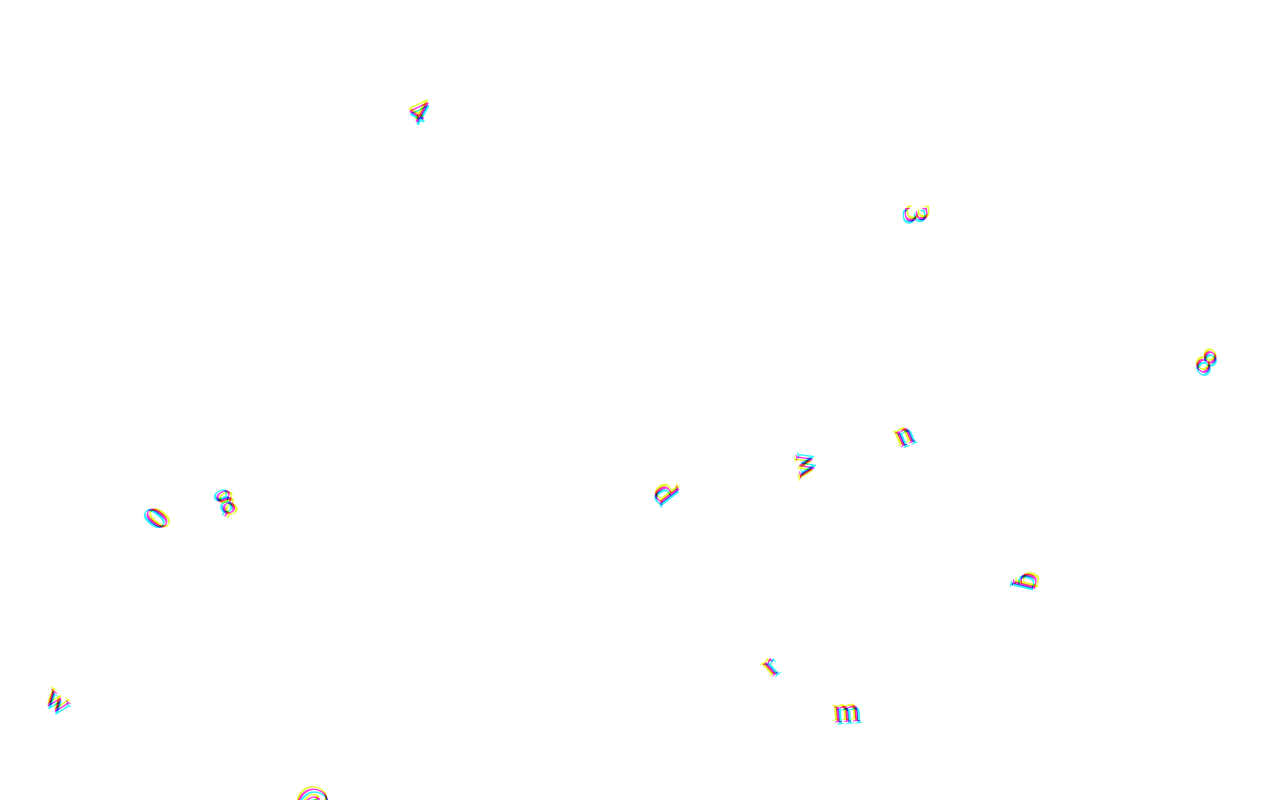
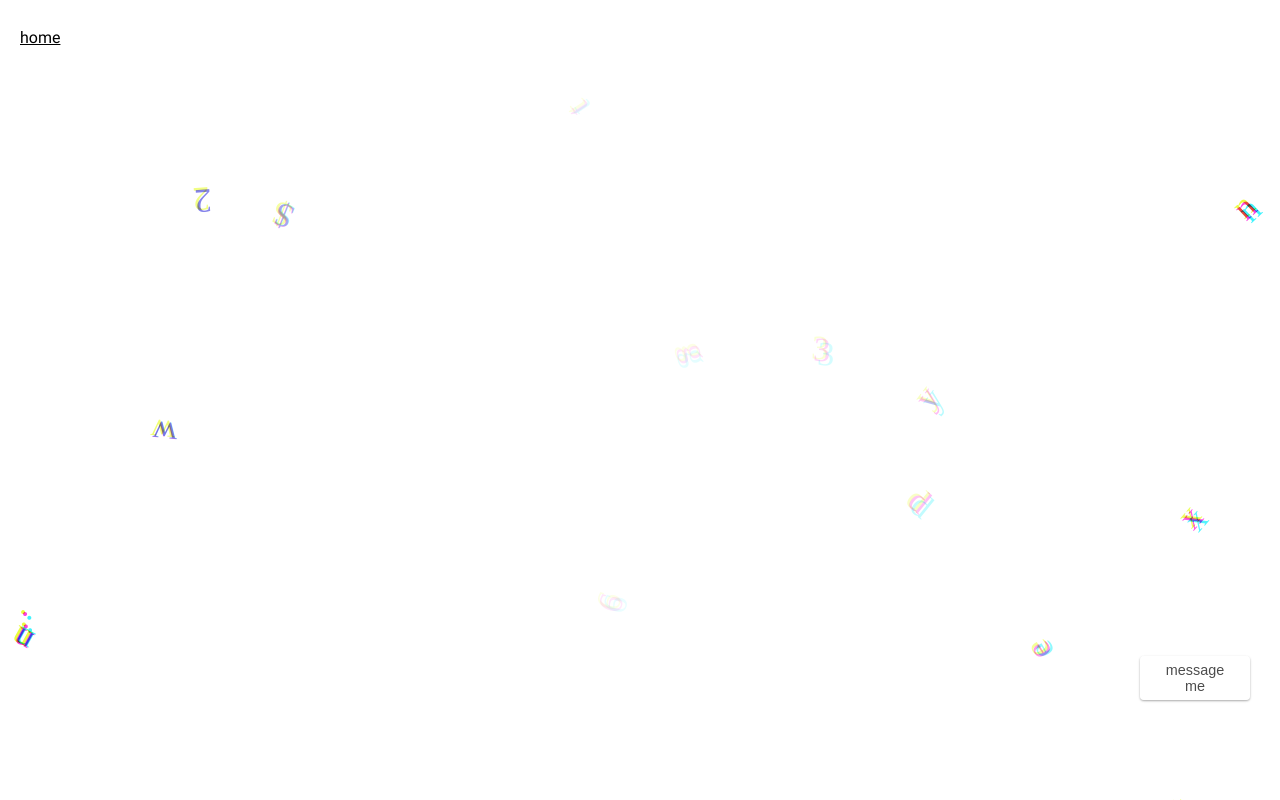
Before and after one commit to ColeyG/showcase3, a SvelteKit app: page /misc in a window 1280 px wide. Before the commit this address had no page. Built offline with nearby package versions, Linux system fonts and the light colour scheme.

Commit message:
Adding Extra Pages || Finish Canvas Effects

```diff
--- /dev/null
+++ b/src/lib/HomeLink.svelte
@@ -0,0 +1,11 @@
+<a class="home-link" href="/">home</a>
+
+<style>
+  .home-link {
+    position: absolute;
+    left: 20px;
+    top: 30px;
+    z-index: 100;
+    color: black;
+  }
+</style>
--- a/src/routes/CanvasEffects.svelte
+++ b/src/routes/CanvasEffects.svelte
@@ -22,10 +22,6 @@
     canvas.width = canvas.offsetWidth * devicePixelRatio;
     canvas.height = canvas.offsetHeight * devicePixelRatio;
 
-    c.globalCompositeOperation = "overlay";
-    c.fillStyle = "#ffffff";
-    c.fillRect(0, 0, canvas.width, canvas.height);
-
     c.globalCompositeOperation = "multiply";
 
     letterArray.forEach((letter, index) => {
@@ -33,30 +29,38 @@
 
       c.font = `${size}px Times serif`;
 
-      c.translate(letter.left + size / 2, letter.top + size / 2);
-      c.rotate(rad);
+      c.translate(letter.left - size / 4, letter.top - size / 4);
 
       //magenta
       c.fillStyle = "rgba(252,3,215,0.8)";
+      c.rotate(rad);
       c.fillText(letter.letter, 0, 0);
+      c.rotate(rad * -1);
       //yellow
       c.fillStyle = "rgba(227,252,3,0.8)";
-      c.fillText(letter.letter, 0 - offset, 0 - offset);
+      c.translate(offset * -1, offset * -1);
+      c.rotate(rad);
+      c.fillText(letter.letter, 0, 0);
+      c.rotate(rad * -1);
+      c.translate(offset, offset);
       //cyan
       c.fillStyle = "rgba(3,240,252,0.8)";
+      c.translate(offset, offset);
+      c.rotate(rad);
       c.fillText(letter.letter, 0 + offset, 0 + offset);
-
       c.rotate(rad * -1);
-      c.translate((letter.left + size / 2) * -1, (letter.top + size / 2) * -1);
+      c.translate(offset * -1, offset * -1);
+      c.translate((letter.left - size / 4) * -1, (letter.top - size / 4) * -1);
 
       letterArray[index].left = letterArray[index].left + letter.velL;
       letterArray[index].top = letterArray[index].top + letter.velT;
+      letterArray[index].rotation = letterArray[index].rotation + letter.velR;
 
-      if (letter.left > canvas.width) {
+      if (letter.left > canvas.width + size) {
         letterArray[index].velL = letterArray[index].velL * -1;
       }
 
-      if (letter.top > canvas.height) {
+      if (letter.top > canvas.height + size) {
         letterArray[index].velT = letterArray[index].velT * -1;
       }
 
@@ -69,30 +73,11 @@
       }
     });
 
-    if (Math.random() < 0.05) {
+    if (Math.random() < 0.005) {
       let target = Math.floor(Math.random() * letterArray.length);
       letterArray[target].letter = randomLetter();
       letterArray[target].rotation = Math.random() * 360;
     }
-
-    c.globalCompositeOperation = "normal";
-    //"Desire" Zones
-    c.fillStyle = "green";
-    //left
-    c.rect(0, 0, 70, canvas.height);
-    // c.fill();
-
-    //top
-    c.rect(0, 0, canvas.width, 70);
-    // c.fill();
-
-    //right
-    c.rect(canvas.width - 70, 0, 70, canvas.height);
-    // c.fill();
-
-    //bottom
-    c.rect(0, canvas.height - 70, canvas.width, 70);
-    // c.fill();
   };
 
   const canvasInit = () => {
@@ -110,8 +95,10 @@
         rotation: Math.random() * 360,
         // rotation: 90,
         // size: Math.floor(Math.random() * 10 + 15),
-        velL: Math.random() * 0.5 - 0.25,
-        velT: Math.random() * 0.5 - 0.25,
+        velL: Math.random() * 0.25 - 0.125,
+        velT: Math.random() * 0.25 - 0.125,
+        velR: Math.random() * 0.25 - 0.125,
+        // velR: 10,
       });
     }
 
@@ -126,9 +113,27 @@
   onMount(canvasInit);
 </script>
 
+<div class="canvas-mask" />
 <canvas id="canvas" on:resize={canvasResized} />
 
 <style>
+  .canvas-mask {
+    height: 100vh;
+    position: absolute;
+    width: 100%;
+    display: block;
+    /* background-color: red; */
+    z-index: 20;
+    background: linear-gradient(
+      90deg,
+      rgba(255, 255, 255, 0) 0%,
+      rgba(255, 255, 255, 0.75) 30%,
+      rgba(255, 255, 255, 0.9) 50%,
+      rgba(255, 255, 255, 0.75) 70%,
+      rgba(255, 255, 255, 0) 100%
+    );
+  }
+
   #canvas {
     height: 100vh;
     position: absolute;
--- /dev/null
+++ b/src/routes/misc/+page.svelte
@@ -0,0 +1,7 @@
+<script>
+  import Contact from "$lib/Contact.svelte";
+  import HomeLink from "$lib/HomeLink.svelte";
+</script>
+
+<Contact />
+<HomeLink />
```
Also changed, not shown: src/routes/+page.svelte (+16 -1 lines), src/routes/resume/+page.svelte (added, +7 -0 lines), src/lib/Contact.svelte (renamed from src/routes/Contact.svelte).
